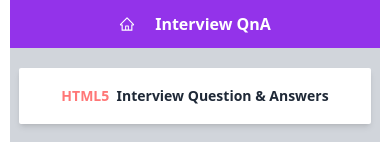
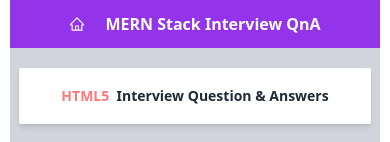
Before and after one commit to sojibjubayer/mern-interview-qna, a Next.js app: page / in a window 390 px wide. Shown: the top 142 px of the page. Built offline with nearby package versions, Linux system fonts and the light colour scheme.

Commit message:
responsive check

```diff
--- a/src/components/shared/Navbar.jsx
+++ b/src/components/shared/Navbar.jsx
@@ -41,7 +41,7 @@
                 Login
             </div>
         </div>
-        <div className=' md:hidden font-semibold flex items-center justify-center bg-purple-600 text-white h-12 '><Link href="/" className='px-2 py-1 flex gap-5 items-center'><AiOutlineHome />Interview QnA</Link></div>
+        <div className=' md:hidden font-semibold flex items-center justify-center bg-purple-600 text-white h-12 '><Link href="/" className='px-2 py-1 flex gap-5 items-center'><AiOutlineHome />MERN Stack Interview QnA</Link></div>
        </div>
     );
 };
```
